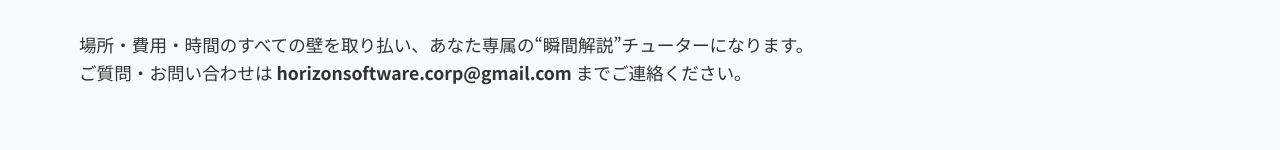
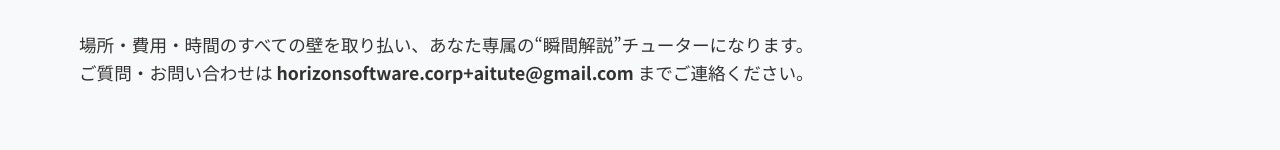
Before and after one commit to Horizon-Software-Corp/static-webpage, a plain HTML site: page aitute.html in a window 1280 px wide. Shown: the part 3041-3191 px from the top of the page. Drawn offline with Linux system fonts and the light colour scheme.

Commit message:
Update aitute.html

```diff
--- a/aitute.html
+++ b/aitute.html
@@ -180,7 +180,7 @@
                     <span style="color:#d9534f; font-weight:bold;">現在、新規招待リクエストは一時停止中です。（品質改善のため受付停止中）</span><br>
                     登録後は即日利用可能で、毎週アップデートを実施しています。<br><br>
                     場所・費用・時間のすべての壁を取り払い、あなた専属の“瞬間解説”チューターになります。<br>
-                    ご質問・お問い合わせは <a href="mailto:horizonsoftware.corp+aitute@gmail.com" style="font-weight:bold;">horizonsoftware.corp@gmail.com</a> までご連絡ください。
+                    ご質問・お問い合わせは <a href="mailto:horizonsoftware.corp+aitute@gmail.com" style="font-weight:bold;">horizonsoftware.corp+aitute@gmail.com</a> までご連絡ください。
                 </p>
             </div>
         </div>
```
